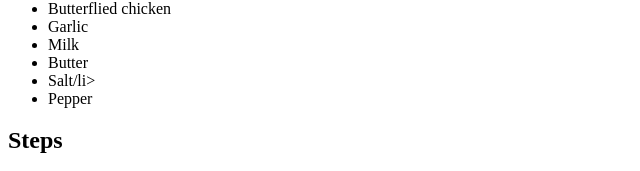
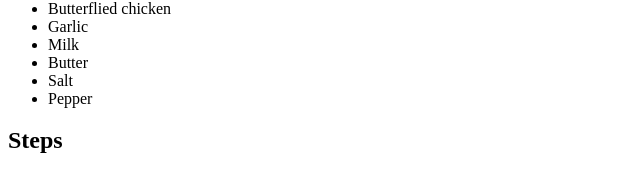
Before and after one commit to MrZoom24/odin-recipes, a plain HTML site: page recipes/shkmeruli.html in a window 1280 px wide. Shown: the part 769-940 px from the top of the page, 0-640 px from the left. Drawn offline with Linux system fonts and the light colour scheme.

Commit message:
Fix li tag

```diff
--- a/recipes/shkmeruli.html
+++ b/recipes/shkmeruli.html
@@ -16,7 +16,7 @@
             <li>Garlic</li>
             <li>Milk</li>
             <li>Butter</li>
-            <li>Salt/li>
+            <li>Salt</li>
             <li>Pepper</li>
         </ul>
 
```
